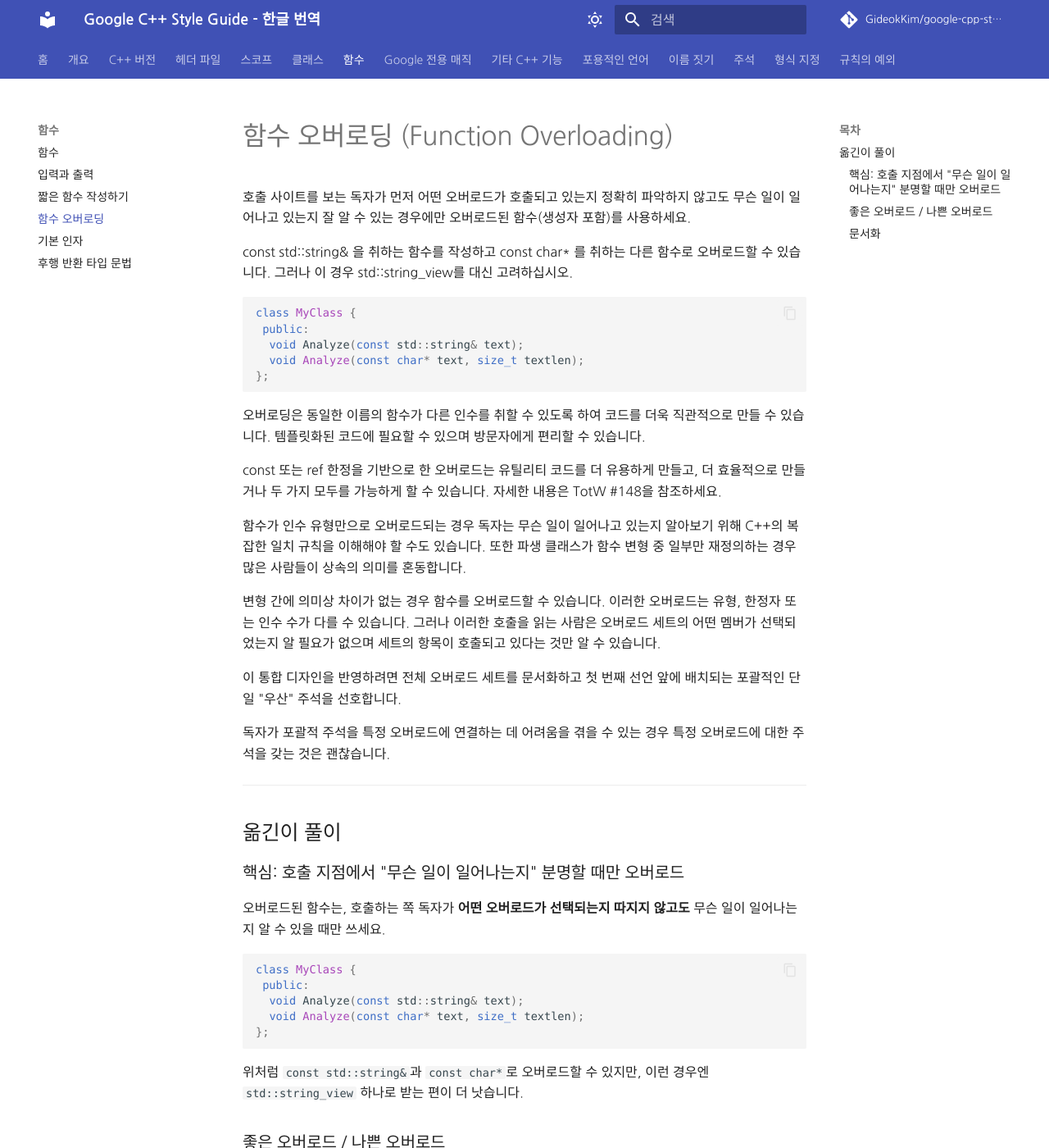
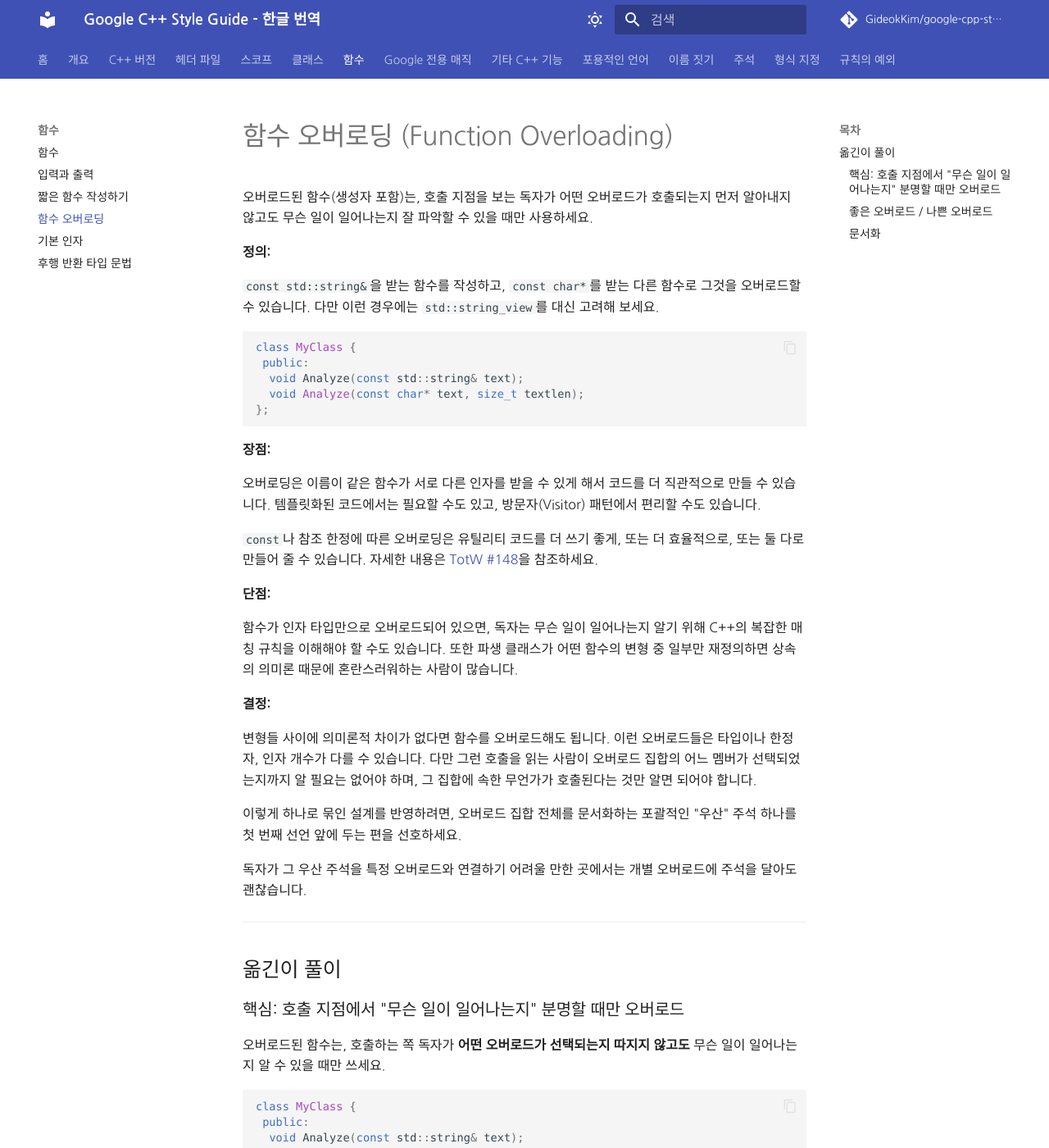
Before and after one commit to GideokKim/google-cpp-style-guide-kr, an MkDocs documentation site: the page built from google cpp style guide/function_overloading.md, in a window 1280 px wide and 1400 px high. Shown: the whole window at 82% size. Built offline with MkDocs 1.6.1 and Material for MkDocs 9.7.7, drawn with Linux system fonts in a browser that asks for light colours; some web fonts are replaced; comment, search, counter and statistics services are not loaded; some of the changed text lies outside the part shown.

Commit message:
docs(functions): restore upstream structure in `function overloading`
The page flattened the upstream Definition, Pros, Cons and Decision
blocks into plain paragraphs, dropped the TotW #148 link, and left the
types unformatted.

`convenient for Visitors` was rendered as "방문자에게 편리할 수
있습니다", which reads as a convenience for people visiting rather than
for the Visitor pattern.

Restore the four block labels and the link, mark the types as code, and
name the pattern.

````diff
--- a/google cpp style guide/function_overloading.md
+++ b/google cpp style guide/function_overloading.md
@@ -1,8 +1,10 @@
 # 함수 오버로딩 (Function Overloading)
 
-호출 사이트를 보는 독자가 먼저 어떤 오버로드가 호출되고 있는지 정확히 파악하지 않고도 무슨 일이 일어나고 있는지 잘 알 수 있는 경우에만 오버로드된 함수(생성자 포함)를 사용하세요.
+오버로드된 함수(생성자 포함)는, 호출 지점을 보는 독자가 어떤 오버로드가 호출되는지 먼저 알아내지 않고도 무슨 일이 일어나는지 잘 파악할 수 있을 때만 사용하세요.
 
-const std::string& 을 취하는 함수를 작성하고 const char* 를 취하는 다른 함수로 오버로드할 수 있습니다. 그러나 이 경우 std::string_view를 대신 고려하십시오.
+**정의:**
+
+`const std::string&`을 받는 함수를 작성하고, `const char*`를 받는 다른 함수로 그것을 오버로드할 수 있습니다. 다만 이런 경우에는 `std::string_view`를 대신 고려해 보세요.
 
 ```cpp
 class MyClass {
@@ -12,17 +14,23 @@ class MyClass {
 };
 ```
 
-오버로딩은 동일한 이름의 함수가 다른 인수를 취할 수 있도록 하여 코드를 더욱 직관적으로 만들 수 있습니다. 템플릿화된 코드에 필요할 수 있으며 방문자에게 편리할 수 있습니다.
+**장점:**
 
-const 또는 ref 한정을 기반으로 한 오버로드는 유틸리티 코드를 더 유용하게 만들고, 더 효율적으로 만들거나 두 가지 모두를 가능하게 할 수 있습니다. 자세한 내용은 TotW #148을 참조하세요.
+오버로딩은 이름이 같은 함수가 서로 다른 인자를 받을 수 있게 해서 코드를 더 직관적으로 만들 수 있습니다. 템플릿화된 코드에서는 필요할 수도 있고, 방문자(Visitor) 패턴에서 편리할 수도 있습니다.
 
-함수가 인수 유형만으로 오버로드되는 경우 독자는 무슨 일이 일어나고 있는지 알아보기 위해 C++의 복잡한 일치 규칙을 이해해야 할 수도 있습니다. 또한 파생 클래스가 함수 변형 중 일부만 재정의하는 경우 많은 사람들이 상속의 의미를 혼동합니다.
+`const`나 참조 한정에 따른 오버로딩은 유틸리티 코드를 더 쓰기 좋게, 또는 더 효율적으로, 또는 둘 다로 만들어 줄 수 있습니다. 자세한 내용은 [TotW #148](https://abseil.io/tips/148)을 참조하세요.
 
-변형 간에 의미상 차이가 없는 경우 함수를 오버로드할 수 있습니다. 이러한 오버로드는 유형, 한정자 또는 인수 수가 다를 수 있습니다. 그러나 이러한 호출을 읽는 사람은 오버로드 세트의 어떤 멤버가 선택되었는지 알 필요가 없으며 세트의 항목이 호출되고 있다는 것만 알 수 있습니다.
+**단점:**
 
-이 통합 디자인을 반영하려면 전체 오버로드 세트를 문서화하고 첫 번째 선언 앞에 배치되는 포괄적인 단일 "우산" 주석을 선호합니다.
+함수가 인자 타입만으로 오버로드되어 있으면, 독자는 무슨 일이 일어나는지 알기 위해 C++의 복잡한 매칭 규칙을 이해해야 할 수도 있습니다. 또한 파생 클래스가 어떤 함수의 변형 중 일부만 재정의하면 상속의 의미론 때문에 혼란스러워하는 사람이 많습니다.
 
-독자가 포괄적 주석을 특정 오버로드에 연결하는 데 어려움을 겪을 수 있는 경우 특정 오버로드에 대한 주석을 갖는 것은 괜찮습니다.
+**결정:**
+
+변형들 사이에 의미론적 차이가 없다면 함수를 오버로드해도 됩니다. 이런 오버로드들은 타입이나 한정자, 인자 개수가 다를 수 있습니다. 다만 그런 호출을 읽는 사람이 오버로드 집합의 어느 멤버가 선택되었는지까지 알 필요는 없어야 하며, 그 집합에 속한 무언가가 호출된다는 것만 알면 되어야 합니다.
+
+이렇게 하나로 묶인 설계를 반영하려면, 오버로드 집합 전체를 문서화하는 포괄적인 "우산" 주석 하나를 첫 번째 선언 앞에 두는 편을 선호하세요.
+
+독자가 그 우산 주석을 특정 오버로드와 연결하기 어려울 만한 곳에서는 개별 오버로드에 주석을 달아도 괜찮습니다.
 
 ---
 
@@ -45,7 +53,7 @@ class MyClass {
 ### 좋은 오버로드 / 나쁜 오버로드
 
 - **좋음**: 변형 간 의미 차이가 없어, 어느 게 불려도 결과가 같은 경우. `const`/참조 한정에 따른 오버로드도 유용합니다.
-- **나쁨**: 인수 타입만으로 갈리고, 독자가 C++의 복잡한 오버로드 해소 규칙을 알아야 동작을 이해할 수 있는 경우. 파생 클래스가 일부 변형만 재정의하면 상속 의미가 헷갈립니다.
+- **나쁨**: 인자 타입만으로 갈리고, 독자가 C++의 복잡한 오버로드 해결 규칙을 알아야 동작을 이해할 수 있는 경우. 파생 클래스가 일부 변형만 재정의하면 상속 의미가 헷갈립니다.
 
 ### 문서화
 
````
